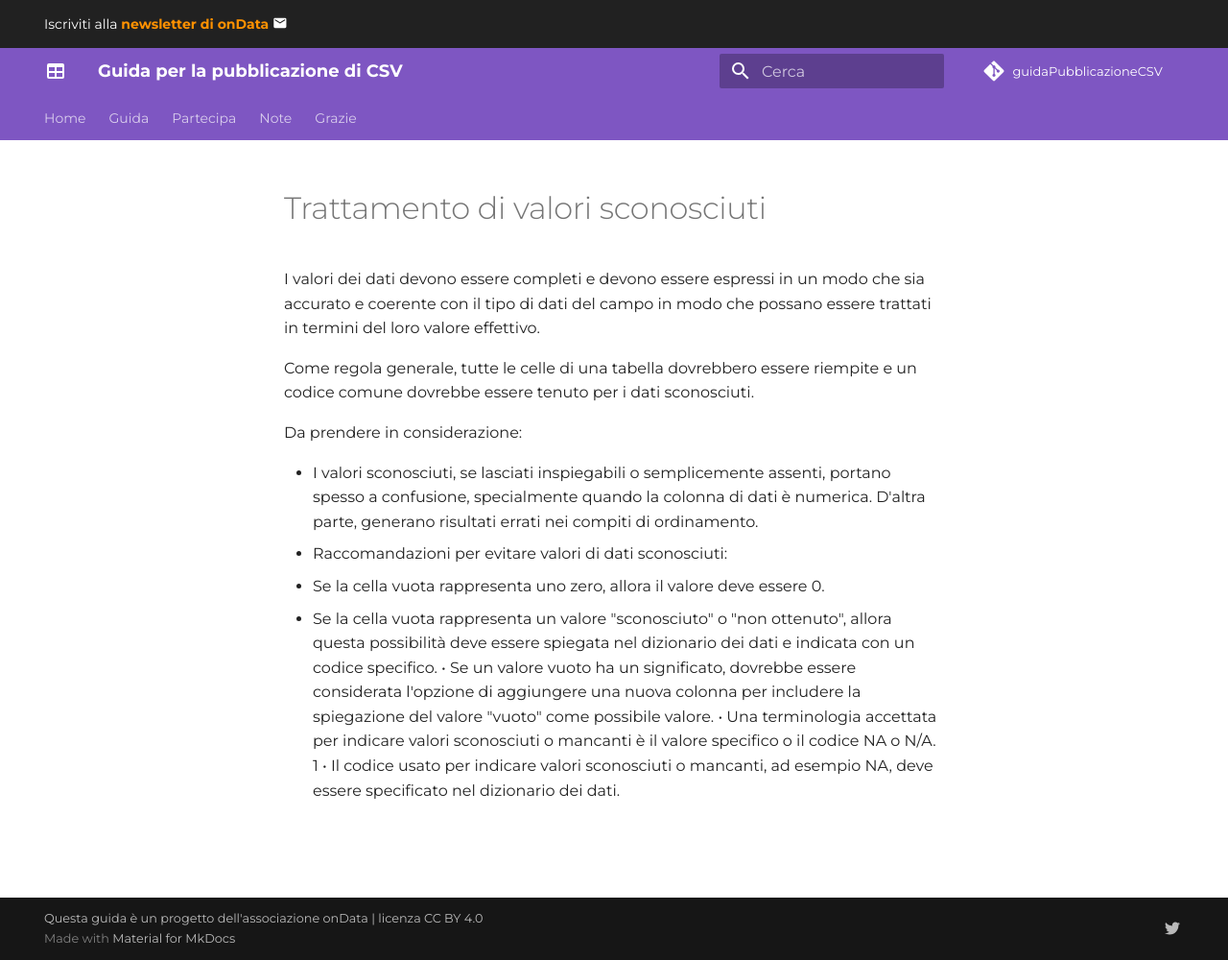
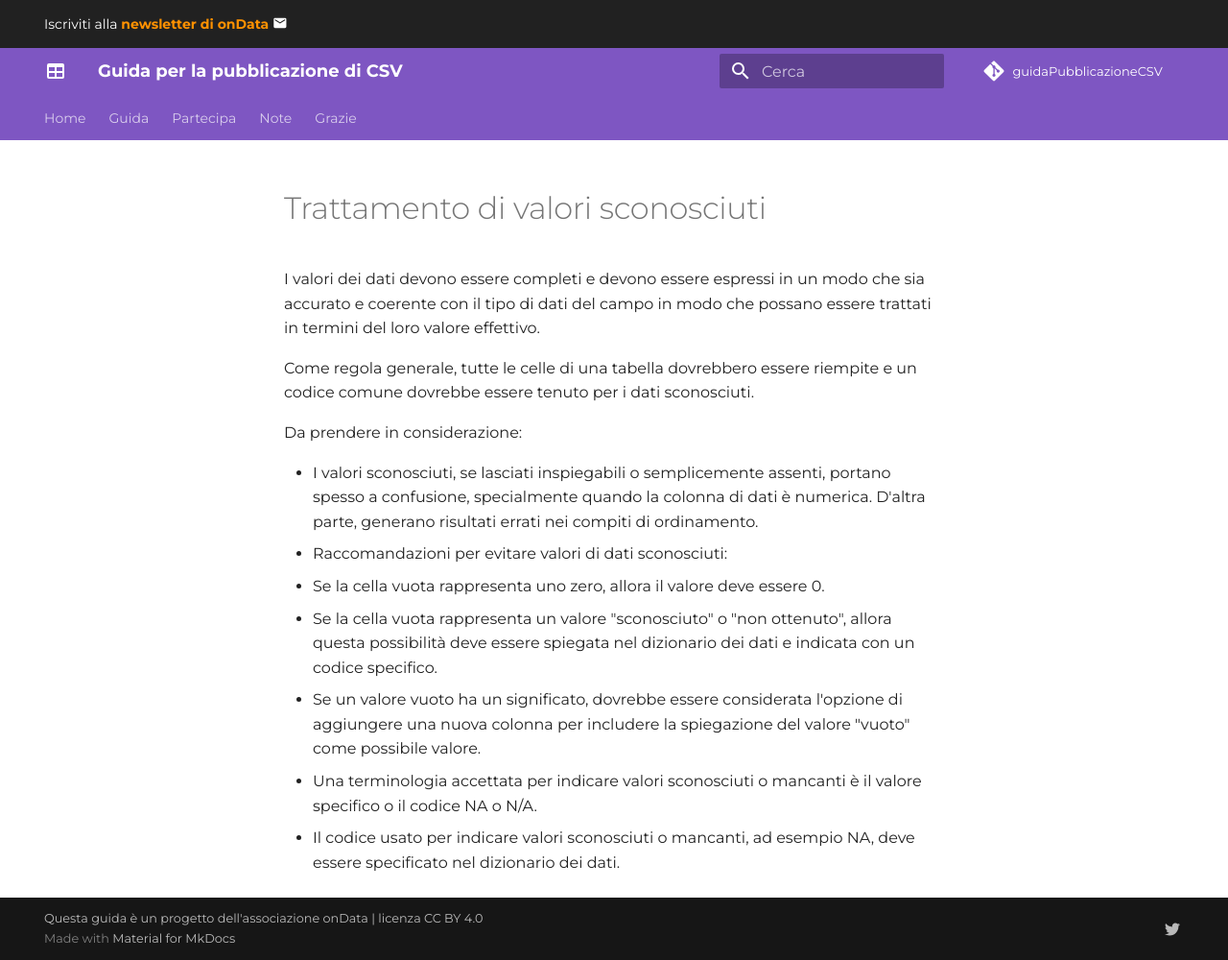
Before and after one commit to ondata/guidaPraticaPubblicazioneCSV, an MkDocs documentation site: the page built from docs/guida/linee_guida_pubblicazione/P05_trattamento_valori_sconosciuti.md, in a window 1280 px wide and 1000 px high. Shown: the whole window at 96% size. Built offline with MkDocs 1.6.1 and Material for MkDocs 9.7.7, drawn with Linux system fonts in a browser that asks for light colours; comment, search, counter and statistics services are not loaded.

Commit message:
Update P05_trattamento_valori_sconosciuti.md

```diff
--- a/docs/guida/linee_guida_pubblicazione/P05_trattamento_valori_sconosciuti.md
+++ b/docs/guida/linee_guida_pubblicazione/P05_trattamento_valori_sconosciuti.md
@@ -15,6 +15,6 @@ Da prendere in considerazione:
 - Raccomandazioni per evitare valori di dati sconosciuti:
    - Se la cella vuota rappresenta uno zero, allora il valore deve essere 0.
    - Se la cella vuota rappresenta un valore "sconosciuto" o "non ottenuto", allora questa possibilità deve essere spiegata nel dizionario dei dati e indicata con un codice specifico.
-• Se un valore vuoto ha un significato, dovrebbe essere considerata l'opzione di aggiungere una nuova colonna per includere la spiegazione del valore "vuoto" come possibile valore.
-• Una terminologia accettata per indicare valori sconosciuti o mancanti è il valore specifico o il codice NA o N/A. 1
-• Il codice usato per indicare valori sconosciuti o mancanti, ad esempio NA, deve essere specificato nel dizionario dei dati.
+   - Se un valore vuoto ha un significato, dovrebbe essere considerata l'opzione di aggiungere una nuova colonna per includere la spiegazione del valore "vuoto" come possibile valore.
+   - Una terminologia accettata per indicare valori sconosciuti o mancanti è il valore specifico o il codice NA o N/A.
+   - Il codice usato per indicare valori sconosciuti o mancanti, ad esempio NA, deve essere specificato nel dizionario dei dati.
```
